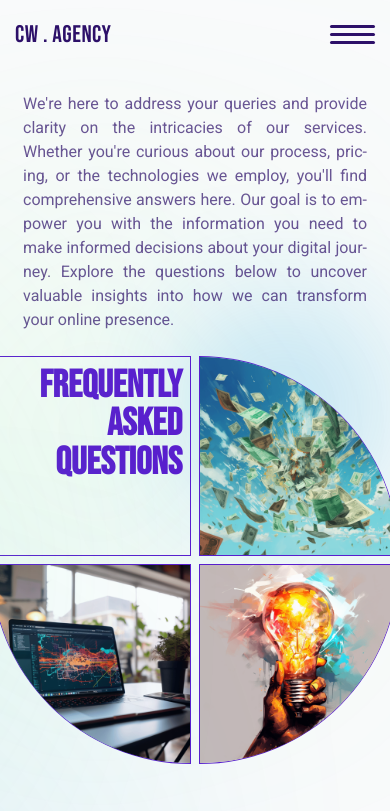
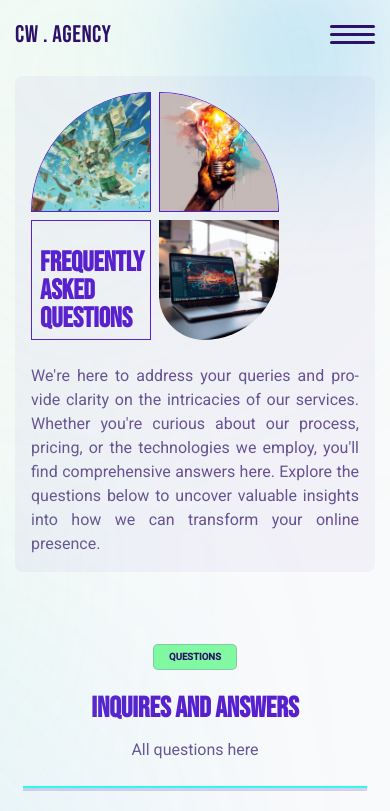
Before and after one commit to ChristianWare/chris-ware-agency, a Next.js app: page /faq in a window 390 px wide. Shown: the top 811 px of the page. Built offline with nearby package versions, Linux system fonts and the light colour scheme.

Commit message:
Page Intro Done

```diff
--- a/src/app/about/About.module.css
+++ b/src/app/about/About.module.css
@@ -8,11 +8,13 @@
 
 .container2 {
   display: flex;
-  flex-direction: row-reverse;
-  align-items: center;
+  align-items: flex-start;
   justify-content: center;
   gap: 3rem;
   padding: 5rem;
+  margin-top: 3rem;
+  background-color: var(--border2);
+  border-radius: 8px;
 }
 
 .left,
@@ -24,6 +26,7 @@
 .right {
   display: flex;
   flex-direction: column;
+  align-items: flex-start;
   gap: 1rem;
 }
 
@@ -113,14 +116,25 @@
   padding: 1rem;
   width: 200px;
   height: 200px;
-  text-align: right;
+
   line-height: 100%;
   border: 1px solid var(--primary);
+  display: flex;
+  align-items: flex-start;
+  justify-content: flex-start;
 }
 
 .copy {
   opacity: 0.7;
-  /* text-align: justify; */
+  text-align: justify;
+  width: 80%;
+  margin-left: auto;
+}
+
+@media screen and (max-width: 968px) {
+  .copy {
+    width: 100%;
+  }
 }
 
 @media screen and (max-width: 820px) {
@@ -128,6 +142,10 @@
     flex-direction: column;
     padding: 2rem;
     padding-top: 5rem;
+  }
+
+  .copy {
+    width: 100%;
   }
 
   .right::after {
@@ -150,10 +168,6 @@
 }
 
 @media screen and (max-width: 568px) {
-  .container2 {
-    padding: 1rem;
-    padding-top: 5rem;
-  }
 
   .left {
     display: flex;
--- a/src/app/faq/Faq.module.css
+++ b/src/app/faq/Faq.module.css
@@ -4,6 +4,285 @@
 
 .pageIntroContainer {
   margin-bottom: 8rem;
+}
+
+.container2 {
+  display: flex;
+  /* flex-direction: row-reverse; */
+  align-items: flex-end;
+  justify-content: center;
+  gap: 3rem;
+  padding: 5rem;
+  margin-top: 3rem;
+  background-color: var(--border2);
+  border-radius: 8px;
+}
+
+.left,
+.right {
+  flex: 1;
+  width: 100%;
+}
+
+.right {
+  display: flex;
+  flex-direction: column;
+  gap: 1rem;
+  align-items: flex-start;
+}
+
+.right::after {
+  content: "";
+  top: 0;
+  left: 0;
+  position: absolute;
+  filter: blur(20rem);
+  transform: translateZ(0);
+  border-radius: 50%;
+  width: 300px;
+  height: 300px;
+  background-color: var(--accent1);
+  z-index: -1;
+}
+
+.right::before {
+  content: "";
+  top: 0;
+  right: 10%;
+  position: absolute;
+  filter: blur(20rem);
+  transform: translateZ(0);
+  border-radius: 50%;
+  width: 250px;
+  height: 250px;
+  background-color: var(--accent2);
+  z-index: -1;
+}
+
+.top,
+.bottom {
+  display: flex;
+  align-items: flex-end;
+  justify-content: center;
+  gap: 1rem;
+}
+
+.rightLeft {
+  width: 200px;
+  height: 200px;
+  border-top-left-radius: 200px;
+  position: relative;
+  border: 1px solid var(--primary);
+}
+
+.img {
+  object-fit: cover;
+  border-top-left-radius: 200px;
+}
+
+.rightRight {
+  width: 200px;
+  height: 200px;
+  position: relative;
+}
+
+.bottomLeft {
+  width: 200px;
+  height: 200px;
+  position: relative;
+}
+
+.bottomRight {
+  width: 200px;
+  height: 200px;
+  position: relative;
+}
+
+.img2 {
+  object-fit: cover;
+  border-bottom-right-radius: 200px;
+}
+
+.img3 {
+  object-fit: cover;
+  border-top-right-radius: 200px;
+  border: 1px solid var(--primary);
+}
+
+.heading {
+  padding: 1rem;
+  width: 200px;
+  height: 200px;
+  line-height: 100%;
+  border: 1px solid var(--primary);
+  display: flex;
+  align-items: flex-end;
+  justify-content: flex-start;
+}
+
+.copy {
+  opacity: 0.7;
+  text-align: justify;
+  width: 80%;
+  margin-left: auto;
+}
+
+@media screen and (max-width: 968px) {
+  .copy {
+    width: 100%;
+  }
+}
+
+@media screen and (max-width: 820px) {
+  .container {
+    flex-direction: column;
+    padding: 2rem;
+    padding-top: 5rem;
+  }
+
+  .right::after {
+    top: 0px;
+    width: 150px;
+    height: 150px;
+  }
+
+  .right::before {
+    top: 0px;
+    width: 100px;
+    height: 100px;
+    filter: blur(10rem);
+  }
+
+  .container2 {
+    flex-direction: column-reverse;
+    padding: 2rem;
+  }
+}
+
+@media screen and (max-width: 568px) {
+  .container {
+    padding: 1rem;
+  }
+
+  .left {
+    display: flex;
+    flex-direction: column;
+    align-items: center;
+    justify-content: center;
+  }
+}
+
+@media screen and (max-width: 480px) {
+  .container {
+    padding: 0rem;
+  }
+
+  .rightLeft {
+    width: 150px;
+    height: 150px;
+  }
+
+  .rightRight {
+    width: 150px;
+    height: 150px;
+  }
+
+  .img {
+    border-top-left-radius: 150px;
+  }
+
+  .bottomLeft {
+    width: 150px;
+    height: 150px;
+  }
+
+  .img2 {
+    border-bottom-left-radius: 150px;
+  }
+
+  .bottomRight {
+    width: 150px;
+    height: 150px;
+    border-bottom-right-radius: 150px;
+  }
+
+  .heading {
+    width: 150px;
+    height: 150px;
+    font-size: 3.5rem;
+  }
+}
+
+@media screen and (max-width: 390px) {
+  .rightLeft {
+    width: 120px;
+    height: 120px;
+  }
+
+  .rightRight {
+    width: 120px;
+    height: 120px;
+  }
+
+  .img {
+    border-top-left-radius: 120px;
+  }
+
+  .bottomLeft {
+    width: 120px;
+    height: 120px;
+  }
+
+  .img2 {
+    border-bottom-left-radius: 120px;
+  }
+
+  .bottomRight {
+    width: 120px;
+    height: 120px;
+    border-bottom-right-radius: 120px;
+  }
+
+  .heading {
+    width: 120px;
+    height: 120px;
+  }
+}
+
+@media screen and (max-width: 358px) {
+  .rightLeft {
+    width: 130px;
+    height: 130px;
+  }
+
+  .rightRight {
+    width: 130px;
+    height: 130px;
+  }
+
+  .img {
+    border-top-left-radius: 130px;
+  }
+
+  .bottomLeft {
+    width: 130px;
+    height: 130px;
+  }
+
+  .img2 {
+    border-bottom-left-radius: 130px;
+  }
+
+  .bottomRight {
+    width: 130px;
+    height: 130px;
+    border-bottom-right-radius: 130px;
+  }
+
+  .heading {
+    width: 130px;
+    height: 130px;
+  }
 }
 
 @keyframes fadeIn {
--- a/src/app/faq/page.tsx
+++ b/src/app/faq/page.tsx
@@ -1,19 +1,67 @@
+import Image from "next/image";
 import AllFaq from "../components/AllFaqs/AllFaq";
 import BlogSection from "../components/BlogSection/BlogSection";
 import ContactSection from "../components/ContactSection/ContactSection";
 import FinalCta from "../components/FinalCta/FinalCta";
-import PageIntro from "../components/PageIntro/PageIntro";
 import styles from "./Faq.module.css";
+import img1 from "../../../public/images/affordable.png";
+import img2 from "../../../public/images/code.png";
+import img3 from "../../../public/images/creative.png";
 
 const FaqPage = () => {
   return (
     <section className={styles.container}>
       <div className={styles.pageIntroContainer}>
-        <PageIntro
-          label='Faq&#39;'
-          heading='Frequently asked questions'
-          copy='We&#39;re here to address your queries and provide clarity on the intricacies of our services. Whether you&#39;re curious about our process, pricing, or the technologies we employ, you&#39;ll find comprehensive answers here. Our goal is to empower you with the information you need to make informed decisions about your digital journey. Explore the questions below to uncover valuable insights into how we can transform your online presence.'
-        />
+        <div className={styles.container2}>
+          <div className={styles.left}>
+            <p className={styles.copy}>
+              We&#39;re here to address your queries and provide clarity on the
+              intricacies of our services. Whether you&#39;re curious about our
+              process, pricing, or the technologies we employ, you&#39;ll find
+              comprehensive answers here. Explore the questions below to uncover
+              valuable insights into how we can transform your online presence.
+            </p>
+          </div>
+          <div className={styles.right}>
+            <div className={styles.top}>
+              <div className={styles.rightLeft}>
+                <Image
+                  src={img1}
+                  alt='hello'
+                  title='hello'
+                  fill
+                  className={styles.img}
+                />
+              </div>
+              <div className={styles.rightRight}>
+                <Image
+                  src={img3}
+                  alt='hello'
+                  title='hello'
+                  fill
+                  className={styles.img3}
+                />
+              </div>
+            </div>
+            <div className={styles.bottom}>
+              <div className={styles.bottomLeft}>
+                <h1 className={styles.heading}>
+                  Frequently <br /> asked <br />
+                  questions
+                </h1>
+              </div>
+              <div className={styles.bottomRight}>
+                <Image
+                  src={img2}
+                  alt='hello'
+                  title='hello'
+                  fill
+                  className={styles.img2}
+                />
+              </div>
+            </div>
+          </div>
+        </div>
       </div>
       <AllFaq />
       <BlogSection />
--- a/src/app/pricing/Pricing.module.css
+++ b/src/app/pricing/Pricing.module.css
@@ -102,7 +102,6 @@
 .bottomRight {
   width: 200px;
   height: 200px;
-  /* position: relative; */
 }
 
 .img3 {
@@ -125,6 +124,15 @@
 
 .copy {
   opacity: 0.7;
+  text-align: justify;
+  width: 80%;
+  margin-right: auto;
+}
+
+@media screen and (max-width: 968px) {
+  .copy {
+    width: 100%;
+  }
 }
 
 @media screen and (max-width: 820px) {
@@ -132,10 +140,6 @@
     flex-direction: column;
     padding: 2rem;
     padding-top: 5rem;
-  }
-
-  .copy {
-    text-align: right;
   }
 
   .right::after {
@@ -160,11 +164,6 @@
 @media screen and (max-width: 568px) {
   .container {
     padding: 1rem;
-  }
-
-  .container2 {
-    padding: 1rem;
-    padding-top: 5rem;
   }
 
   .left {
--- a/src/app/services/Services.module.css
+++ b/src/app/services/Services.module.css
@@ -9,10 +9,13 @@
 .container2 {
   display: flex;
   flex-direction: row-reverse;
-  align-items: center;
+  align-items: flex-start;
   justify-content: center;
   gap: 3rem;
   padding: 5rem;
+  margin-top: 3rem;
+  background-color: var(--border2);
+  border-radius: 8px;
 }
 
 .left,
@@ -24,6 +27,7 @@
 .right {
   display: flex;
   flex-direction: column;
+  align-items: flex-end;
   gap: 1rem;
 }
 
@@ -79,7 +83,6 @@
 .rightRight {
   width: 200px;
   height: 200px;
-  /* border: 1px solid var(--primary); */
   position: relative;
 }
 
@@ -120,7 +123,15 @@
 
 .copy {
   opacity: 0.7;
-  /* text-align: justify; */
+  text-align: justify;
+  width: 80%;
+  margin-right: auto;
+}
+
+@media screen and (max-width: 968px) {
+  .copy {
+    width: 100%;
+  }
 }
 
 @media screen and (max-width: 820px) {
@@ -154,11 +165,6 @@
     padding: 1rem;
   }
 
-  .container2 {
-    padding: 1rem;
-    padding-top: 5rem;
-  }
-
   .left {
     display: flex;
     flex-direction: column;
@@ -168,9 +174,7 @@
 }
 
 @media screen and (max-width: 480px) {
-  .container {
-    padding: 0rem;
-  }
+
 
   .rightLeft {
     width: 150px;
```
